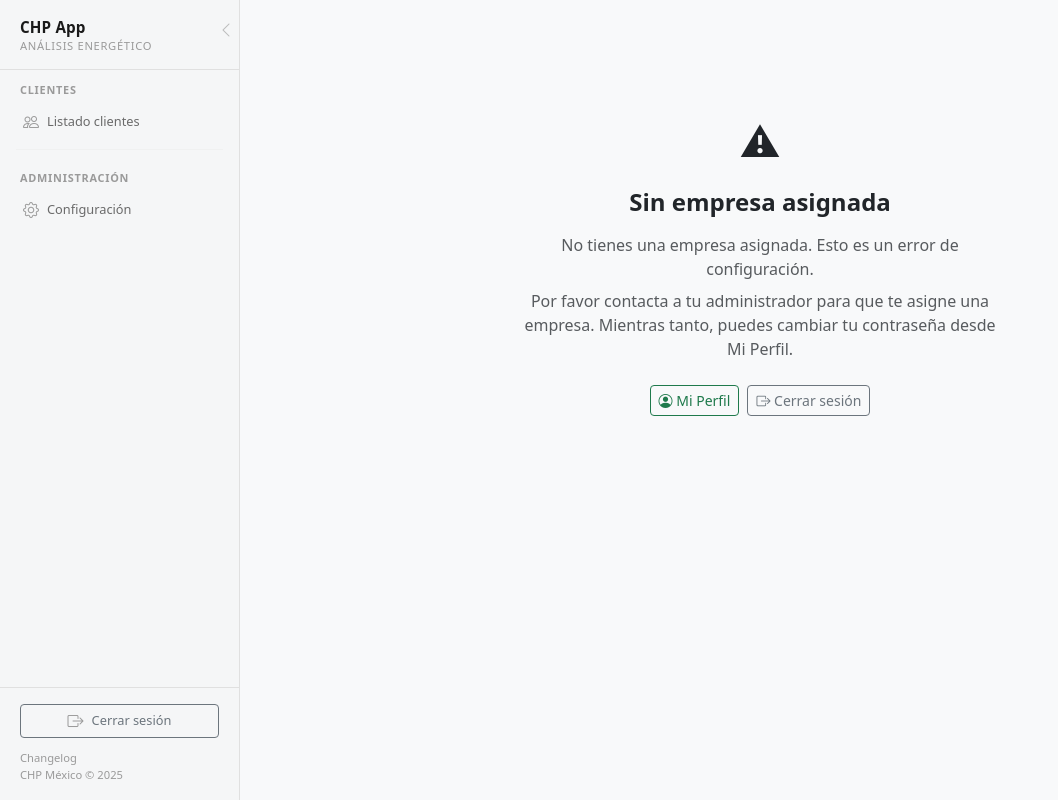
After one commit to manolotoVSCode/appchp, a Python web app: template web/templates/error_sin_empresa.html in a window 1280 px wide. The commit adds this page. Shown: the whole page, without its empty margins (0-1058 px from the left). Run offline with Jinja, Linux system fonts and the light colour scheme; the template is opened without the code that fills it, so the values that code supplies are empty.

Commit message:
feat: v2.33.0 — usuario_normal va directo a su ficha, sidebar y badge por rol
Login post-auth redirige usuario_normal directamente a /clientes/<empresa_id>.
GET /clientes/ para usuario_normal hace redirect transparente a su ficha.
Sidebar muestra nombre de empresa en lugar de listado de clientes.
Sección Administración y badge de rol ocultos para usuario_normal.
Empresa_nombre almacenado en sesión al login (cero queries en requests posteriores).
Plantilla error_sin_empresa.html para caso edge sin empresa asignada.

Co-Authored-By: Claude Sonnet 4.6 <noreply@anthropic.com>

```diff
--- a/web/clientes.py
+++ b/web/clientes.py
@@ -238,8 +238,12 @@ def _validar_campos(nombre: str, rfc: str) -> str | None:
 
 @clientes_bp.route("/")
 def listado():
+    user = _get_current_user()
+    if user and user.get("rol") == "usuario_normal":
+        if user.get("empresa_id"):
+            return redirect(url_for("clientes.ficha", cliente_id=user["empresa_id"]))
+        return render_template("error_sin_empresa.html"), 403
     clientes = get_all_clientes_con_conteos()
-    user = _get_current_user()
     if user:
         clientes = filtrar_empresas_para_usuario(clientes, user)
     return render_template("clientes/list.html", clientes=clientes)
--- a/web/templates/clientes/_base.html
+++ b/web/templates/clientes/_base.html
@@ -268,11 +268,25 @@
     <div class="sidebar-brand-sub">Análisis Energético</div>
   </div>
 
+  {% if current_user_data and current_user_data.rol == 'usuario_normal' %}
+  <div class="sidebar-section">Mi empresa</div>
+  {% if current_user_data.empresa_id %}
+  <a href="{{ url_for('clientes.ficha', cliente_id=current_user_data.empresa_id) }}"
+     class="sidebar-link{% if nav_active == 'clientes' %} active{% endif %}">
+    <i class="bi bi-building"></i>{{ current_user_data.empresa_nombre or 'Mi empresa' }}
+  </a>
+  {% else %}
+  <span class="sidebar-link" style="color:#8A9BB0;cursor:default">
+    <i class="bi bi-building"></i>Sin empresa asignada
+  </span>
+  {% endif %}
+  {% else %}
   <div class="sidebar-section">Clientes</div>
   <a href="{{ url_for('clientes.listado') }}"
      class="sidebar-link{% if nav_active == 'clientes' %} active{% endif %}">
     <i class="bi bi-people"></i>Listado clientes
   </a>
+  {% endif %}
 
   {% if cliente_activo %}
   <hr class="sidebar-divider mx-3">
@@ -317,6 +331,7 @@
   {% endif %}
   {% endif %}
 
+  {% if not current_user_data or current_user_data.rol != 'usuario_normal' %}
   <hr class="sidebar-divider mx-3">
   <div class="sidebar-section">Administración</div>
   <a href="{{ url_for('admin_configuracion') }}"
@@ -329,20 +344,21 @@
     <i class="bi bi-people-fill"></i>Usuarios
   </a>
   {% endif %}
+  {% endif %}
 
   <div class="sidebar-bottom">
     {% if current_user_data %}
     <div style="padding:.4rem .75rem .6rem;font-size:.72rem;color:#8A9BB0;line-height:1.4;border-bottom:1px solid rgba(255,255,255,.08);margin-bottom:.5rem">
       <div style="font-weight:600;color:#C5D0DC;overflow:hidden;text-overflow:ellipsis;white-space:nowrap" title="{{ current_user_data.email }}">{{ current_user_data.email }}</div>
+      {% if current_user_data.rol != 'usuario_normal' %}
       <div>
         {% if current_user_data.rol == 'master_admin' %}
           <span style="color:#F48FB1">master_admin</span>
         {% elif current_user_data.rol == 'admin' %}
           <span style="color:#81D4FA">admin</span>
-        {% else %}
-          <span style="color:#A5D6A7">usuario</span>
         {% endif %}
       </div>
+      {% endif %}
     </div>
     <a href="{{ url_for('mi_perfil') }}"
        class="btn btn-sm btn-outline-secondary w-100 mb-1{% if nav_active == 'mi_perfil' %} active{% endif %}">
@@ -369,10 +385,12 @@
 <div id="main-content">
 
   {% for category, message in get_flashed_messages(with_categories=true) %}
+  {% if category != 'password_generada' %}
   <div class="alert alert-{{ 'success' if category == 'success' else 'warning' if category == 'warning' else 'danger' }} alert-dismissible fade show mb-3" role="alert">
     {{ message }}
     <button type="button" class="btn-close" data-bs-dismiss="alert"></button>
   </div>
+  {% endif %}
   {% endfor %}
 
   {% block content %}{% endblock %}
--- /dev/null
+++ b/web/templates/error_sin_empresa.html
@@ -0,0 +1,28 @@
+{% extends "clientes/_base.html" %}
+{% set nav_active = "" %}
+
+{% block title %}Sin empresa asignada — CHP App{% endblock %}
+
+{% block content %}
+<div class="d-flex justify-content-center align-items-center" style="min-height:60vh">
+  <div class="text-center" style="max-width:480px">
+    <div style="font-size:2.5rem;margin-bottom:1rem">&#9888;</div>
+    <h2 class="h4 fw-bold mb-3">Sin empresa asignada</h2>
+    <p class="text-muted mb-2">
+      No tienes una empresa asignada. Esto es un error de configuración.
+    </p>
+    <p class="text-muted mb-4">
+      Por favor contacta a tu administrador para que te asigne una empresa.
+      Mientras tanto, puedes cambiar tu contraseña desde Mi Perfil.
+    </p>
+    <div class="d-flex gap-2 justify-content-center">
+      <a href="{{ url_for('mi_perfil') }}" class="btn btn-outline-primary btn-sm">
+        <i class="bi bi-person-circle"></i> Mi Perfil
+      </a>
+      <a href="{{ url_for('auth.logout') }}" class="btn btn-outline-secondary btn-sm">
+        <i class="bi bi-box-arrow-right"></i> Cerrar sesión
+      </a>
+    </div>
+  </div>
+</div>
+{% endblock %}
```
Also changed, not shown: tests/test_auth.py (+30 -2 lines), web/auth.py (+27 -4 lines), CHANGELOG.md, 1 other file.
